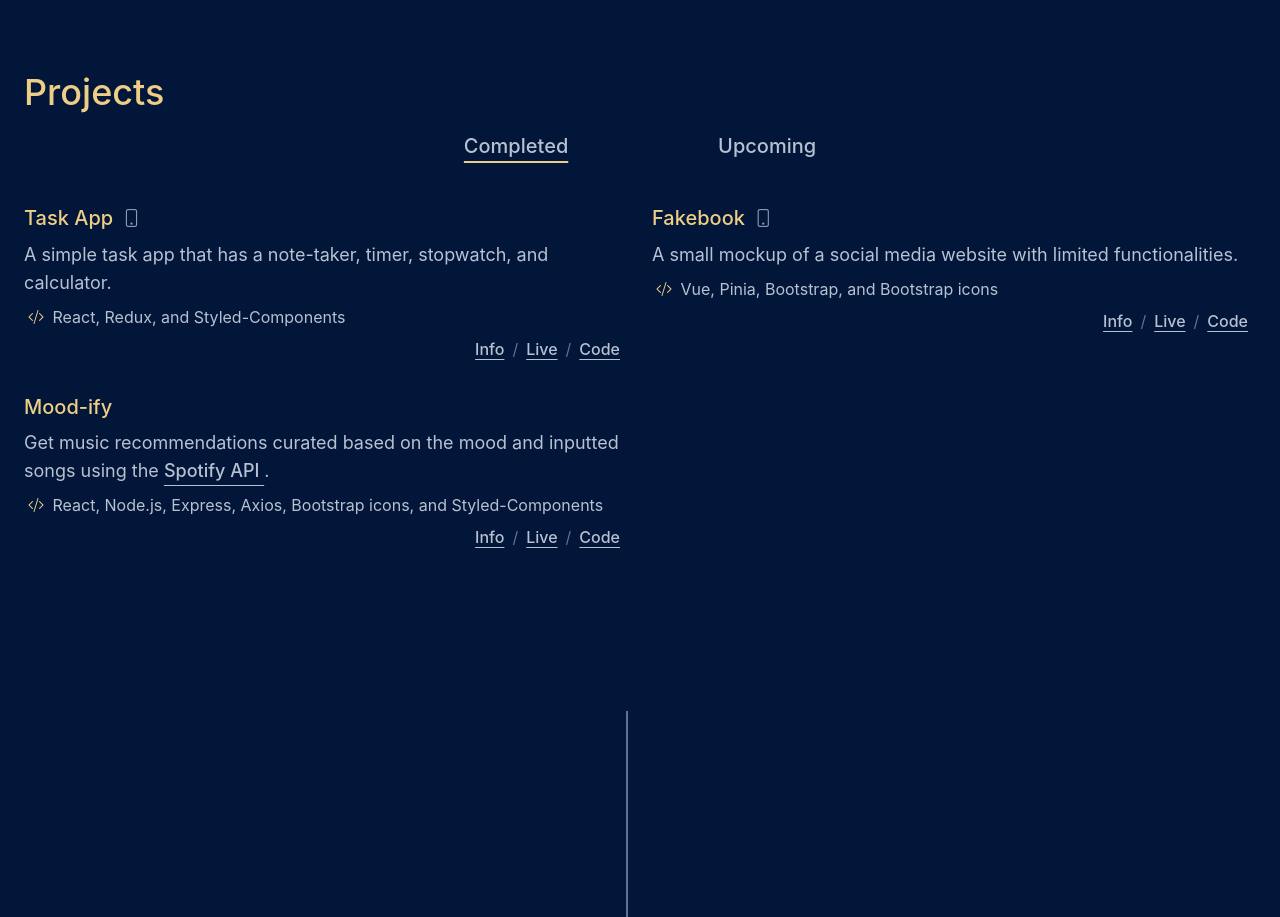
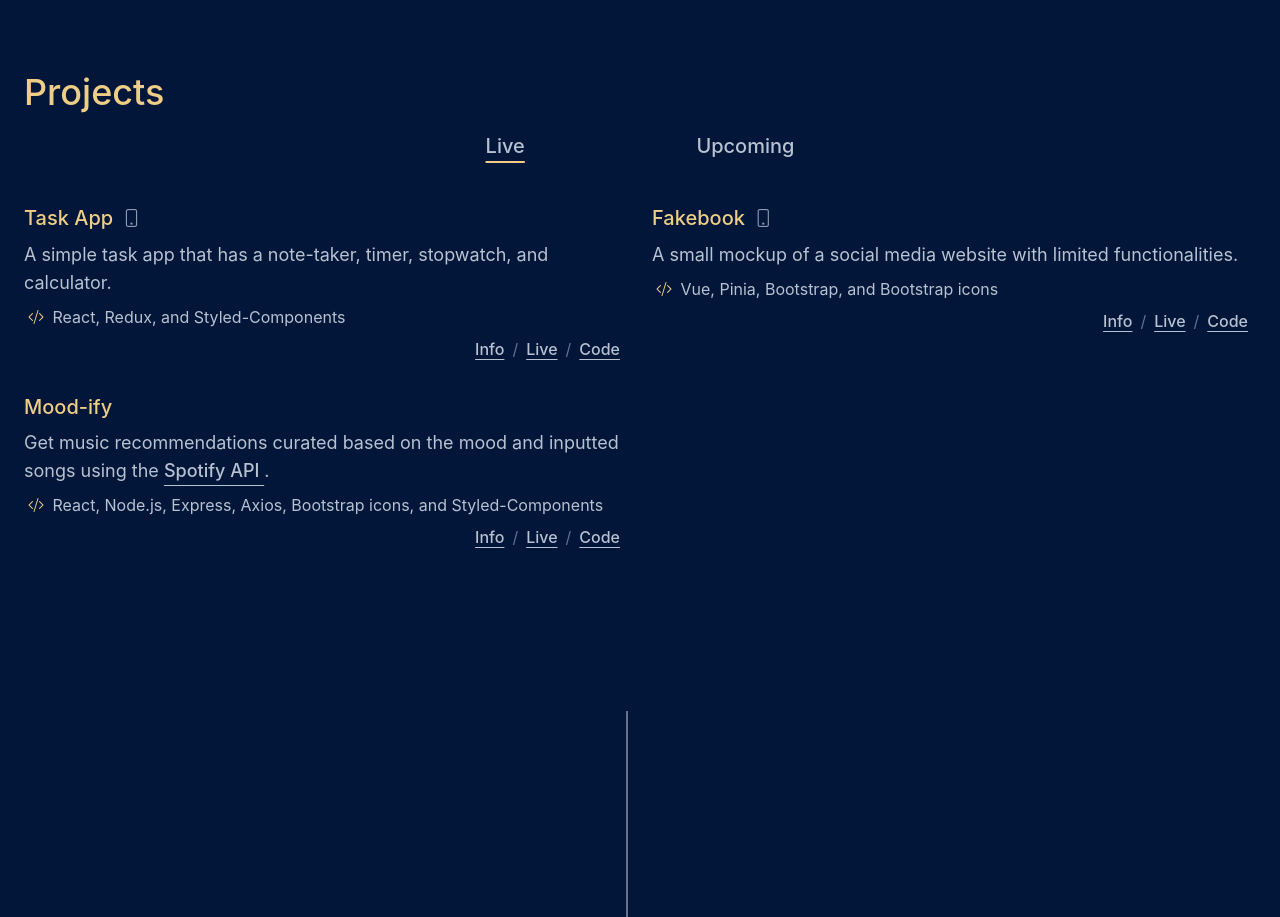
Before and after one commit to amyyeung17/ayeung, a Vue app: page / in a window 1280 px wide. Shown: the part 2340-3257 px from the top of the page. Built offline with nearby package versions, Linux system fonts and the light colour scheme.

Commit message:
Updated links for project4

```diff
--- a/src/components/projects/Options.vue
+++ b/src/components/projects/Options.vue
@@ -14,7 +14,7 @@ const getClass = (choice) => (
 </script>
 <template>
   <div class="self-center flex justify-evenly w-1/2 py-2 px-3">
-    <button :class="getClass('Completed')" @click="emits('on-options-click', 'Completed')"> Completed </button>
+    <button :class="getClass('Completed')" @click="emits('on-options-click', 'Completed')"> Live </button>
     <button :class="getClass('Upcoming')" @click="emits('on-options-click', 'Upcoming')"> Upcoming </button>
   </div>
 </template>
--- a/src/components/reusable/info.js
+++ b/src/components/reusable/info.js
@@ -7,11 +7,11 @@ const contactInfo = [
 const projectsInfoFinish = [
   {title: 'Task App', desc: 'A simple task app that has a note-taker, timer, stopwatch, and calculator.', made: 'React, Redux, and Styled-Components', live: '/project1', code: 'https://github.com/amyyeung17/project1', info: 'https://github.com/amyyeung17/project1/blob/main/README.md', extra: 'mobile'},
   {title: 'Mood-ify', desc: 'Get music recommendations curated based on the mood and inputted songs using the ', made: 'React, Node.js, Express, Axios, Bootstrap icons, and Styled-Components', live: '/project2', code: 'https://github.com/amyyeung17/project2ver3', info: 'https://github.com/amyyeung17/project2ver3/blob/main/README.md', extra: 'n/a'},
-  {title: 'Fakebook', desc: 'A small mockup of a social media website with limited functionalities.', made: 'Vue, Pinia, Bootstrap, and Bootstrap icons', live: '/project3', code: 'https://github.com/amyyeung17/fbmockup', info: 'https://github.com/amyyeung17/fbmockup/blob/main/README.md', extra: 'mobile'}
+  {title: 'Fakebook', desc: 'A small mockup of a social media website with limited functionalities.', made: 'Vue, Pinia, Bootstrap, and Bootstrap icons', live: '/project3', code: 'https://github.com/amyyeung17/fbmockup', info: 'https://github.com/amyyeung17/fbmockup/blob/main/README.md', extra: 'mobile'},
+  {title: 'Voice Actors Match', desc: 'Discover new work and voice actors through your favorite voice actors with ', made: 'React, Next.js, GraphQL, Tailwind', live: 'https://frolicking-melba-30227a.netlify.app/', code: 'https://github.com/amyyeung17/project4', info: 'https://github.com/amyyeung17/project4/blob/main/README.md', extra: 'mobile'}
 ]
 
 const projectsInfoUp = [
-  {title: 'Voice Actors Match', desc: 'Discover new work and voice actors through your favorite voice actors with ', made: 'React, Next.js, GraphQL, Tailwind', live: '/project4', code: 'https://github.com/amyyeung17/project4', info: '', extra: 'notcomplete'},
   {title: 'Coding Blog', desc: 'Short coding & framework tutorials that focuses on introducing major concepts to learn.', made: 'React, Next.js, MongoDb, Tailwind', live: '/project4', code: 'https://github.com/amyyeung17/project4', info: '', extra: 'notcomplete'}
 ]
 
```
Also changed, not shown: 1 other file (tests, documents, lock files or other folders).
